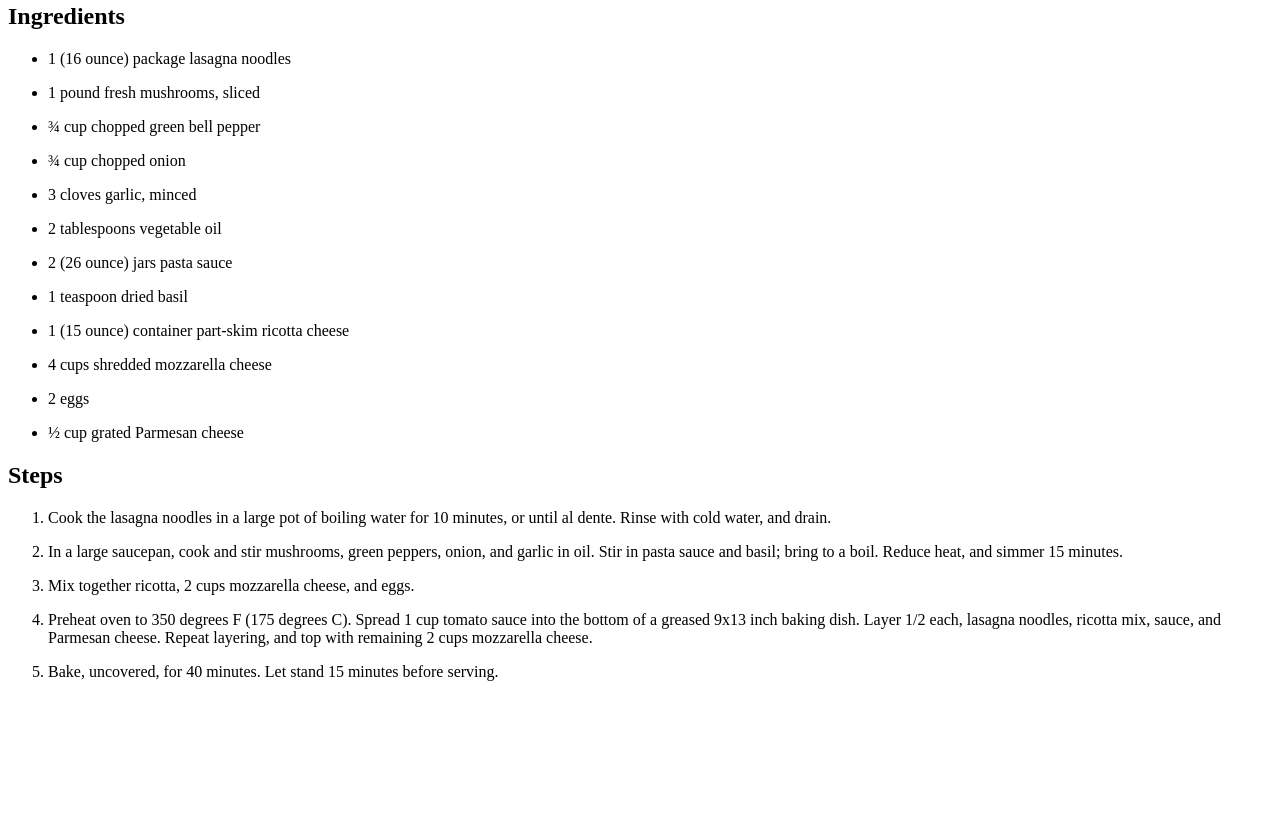
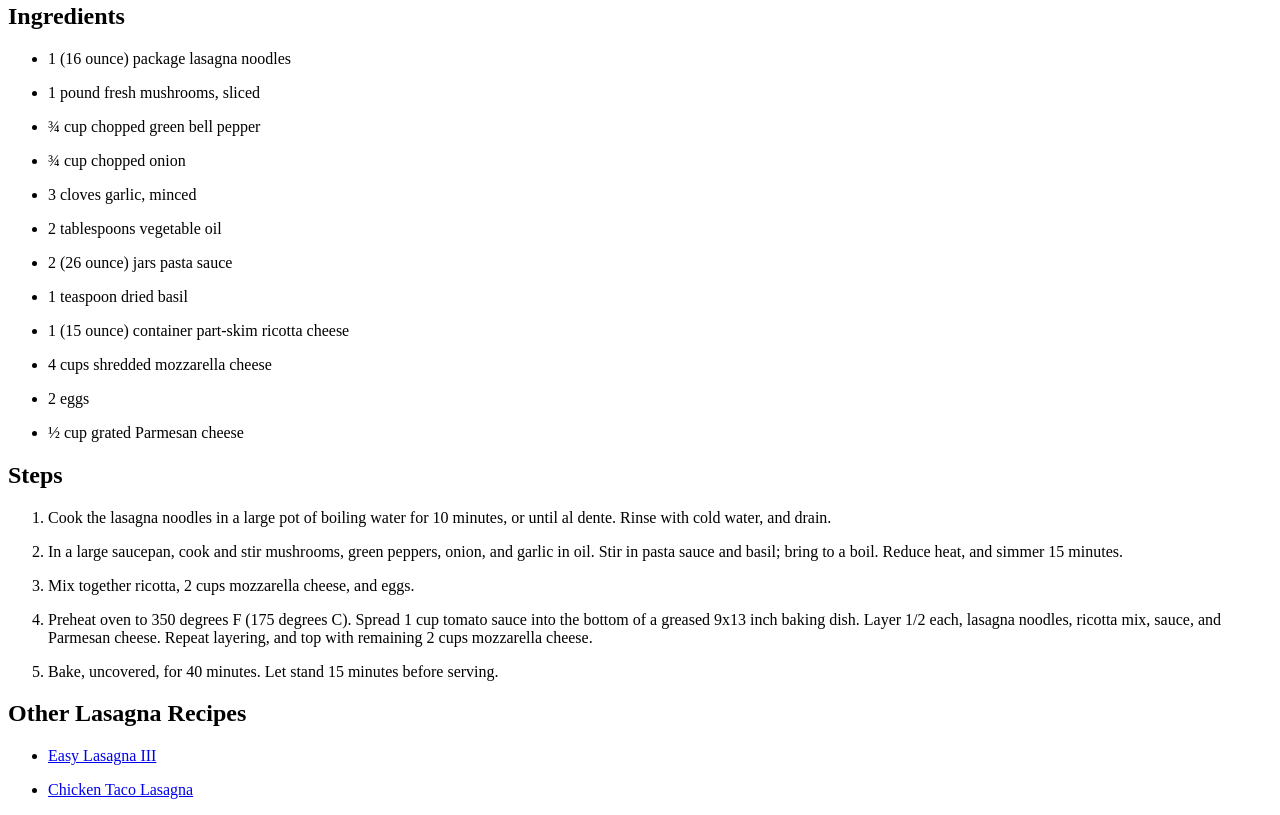
Before and after one commit to SlimAshkar/OdinProject, a plain HTML site: page odin-recipes/index.html in a window 1280 px wide. Shown: the part 823-1638 px from the top of the page. Before the commit the page ends 1520 px from the top, so only its background shows below. Drawn offline with Linux system fonts and the light colour scheme.

Commit message:
My first Recipe website

```diff
--- a/odin-recipes/index.html
+++ b/odin-recipes/index.html
@@ -77,5 +77,19 @@
       </li>
       <p></p>
     </ol>
+    <h2>Other Lasagna Recipes</h2>
+    <ul>
+      <li>
+        <a href="https://www.allrecipes.com/recipe/22705/easy-lasagna-iii/"
+          >Easy Lasagna III</a
+        >
+      </li>
+      <p></p>
+      <li>
+        <a href="https://www.allrecipes.com/recipe/267291/chicken-taco-lasagna/"
+          >Chicken Taco Lasagna</a
+        >
+      </li>
+    </ul>
   </body>
 </html>
```
